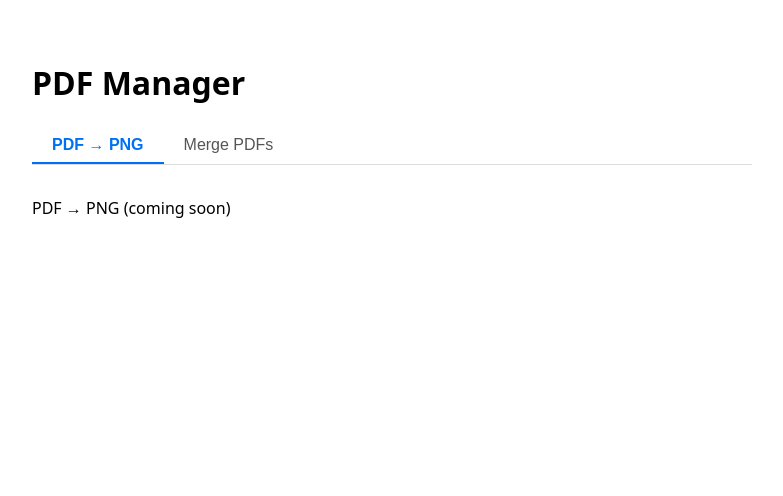
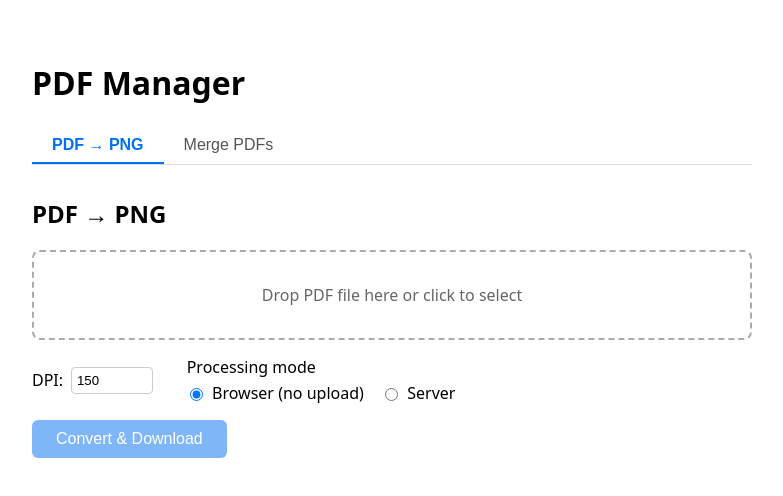
Before and after one commit to dpluscec/pdf2png, a React (Vite) app: page / in a window 1280 px wide. Shown: the top 496 px of the page, without its empty margins (248-1031 px from the left). Built offline with nearby package versions, Linux system fonts and the light colour scheme.

Commit message:
feat: PdfToPng page with browser and server modes

```diff
--- a/src/pages/PdfToPng.tsx
+++ b/src/pages/PdfToPng.tsx
@@ -1,3 +1,148 @@
+import { useState } from 'react';
+import * as pdfjsLib from 'pdfjs-dist';
+import JSZip from 'jszip';
+import FileDropZone from '../components/FileDropZone';
+
+// Point pdfjs at the bundled worker — Vite resolves the URL at build time
+pdfjsLib.GlobalWorkerOptions.workerSrc = new URL(
+  'pdfjs-dist/build/pdf.worker.mjs',
+  import.meta.url
+).toString();
+
+type Mode = 'browser' | 'server';
+type Status = 'idle' | 'processing' | 'done' | 'error';
+
+async function convertBrowser(file: File, dpi: number): Promise<void> {
+  const arrayBuffer = await file.arrayBuffer();
+  const pdf = await pdfjsLib.getDocument({ data: arrayBuffer }).promise;
+  const zip = new JSZip();
+  const scale = dpi / 72;
+
+  for (let i = 1; i <= pdf.numPages; i++) {
+    const page = await pdf.getPage(i);
+    const viewport = page.getViewport({ scale });
+    const canvas = document.createElement('canvas');
+    canvas.width = Math.round(viewport.width);
+    canvas.height = Math.round(viewport.height);
+    const ctx = canvas.getContext('2d')!;
+    await page.render({ canvasContext: ctx, viewport }).promise;
+    const blob = await new Promise<Blob>((resolve) => canvas.toBlob((b) => resolve(b!), 'image/png'));
+    zip.file(`page-${String(i).padStart(3, '0')}.png`, blob);
+    page.cleanup();
+  }
+
+  const content = await zip.generateAsync({ type: 'blob' });
+  triggerDownload(content, `${file.name.replace(/\.pdf$/i, '')}-pages.zip`);
+}
+
+async function convertServer(file: File, dpi: number): Promise<void> {
+  const formData = new FormData();
+  formData.append('file', file);
+  const response = await fetch(`/api/convert?dpi=${dpi}`, { method: 'POST', body: formData });
+  if (!response.ok) {
+    const body = await response.json().catch(() => ({}));
+    throw new Error((body as { error?: string }).error ?? 'Server conversion failed');
+  }
+  const blob = await response.blob();
+  triggerDownload(blob, `${file.name.replace(/\.pdf$/i, '')}-pages.zip`);
+}
+
+function triggerDownload(blob: Blob, filename: string): void {
+  const url = URL.createObjectURL(blob);
+  const a = document.createElement('a');
+  a.href = url;
+  a.download = filename;
+  a.click();
+  setTimeout(() => URL.revokeObjectURL(url), 100);
+}
+
 export default function PdfToPng() {
-  return <p>PDF → PNG (coming soon)</p>;
+  const [file, setFile] = useState<File | null>(null);
+  const [dpi, setDpi] = useState(150);
+  const [mode, setMode] = useState<Mode>('browser');
+  const [status, setStatus] = useState<Status>('idle');
+  const [error, setError] = useState('');
+
+  const handleFile = (files: File[]) => {
+    setFile(files[0]);
+    setStatus('idle');
+    setError('');
+  };
+
+  const handleConvert = async () => {
+    if (!file) return;
+    setStatus('processing');
+    setError('');
+    try {
+      if (mode === 'browser') {
+        await convertBrowser(file, dpi);
+      } else {
+        await convertServer(file, dpi);
+      }
+      setStatus('done');
+    } catch (err) {
+      setError(err instanceof Error ? err.message : 'Unknown error');
+      setStatus('error');
+    }
+  };
+
+  return (
+    <div>
+      <h2 style={{ marginTop: 0 }}>PDF → PNG</h2>
+      <FileDropZone onFiles={handleFile} />
+      {file && <p style={{ margin: '0 0 1rem', color: '#555' }}>Selected: {file.name}</p>}
+
+      <div style={{ display: 'flex', alignItems: 'center', gap: '2rem', marginBottom: '1rem', flexWrap: 'wrap' }}>
+        <label style={{ display: 'flex', alignItems: 'center', gap: '0.5rem' }}>
+          DPI:
+          <input
+            type="number"
+            value={dpi}
+            min={72}
+            max={600}
+            onChange={(e) => setDpi(Math.min(600, Math.max(72, Number(e.target.value))))}
+            style={{ width: 70, padding: '0.3rem', border: '1px solid #ccc', borderRadius: 4 }}
+          />
+        </label>
+
+        <fieldset style={{ border: 'none', padding: 0, margin: 0 }}>
+          <legend style={{ fontWeight: 500, marginBottom: '0.25rem' }}>Processing mode</legend>
+          <div style={{ display: 'flex', gap: '1rem' }}>
+            {(['browser', 'server'] as Mode[]).map((m) => (
+              <label key={m} style={{ display: 'flex', alignItems: 'center', gap: '0.4rem', cursor: 'pointer' }}>
+                <input
+                  type="radio"
+                  name="mode"
+                  value={m}
+                  checked={mode === m}
+                  onChange={() => setMode(m)}
+                />
+                {m === 'browser' ? 'Browser (no upload)' : 'Server'}
+              </label>
+            ))}
+          </div>
+        </fieldset>
+      </div>
+
+      <button
+        onClick={handleConvert}
+        disabled={!file || status === 'processing'}
+        style={{
+          padding: '0.6rem 1.5rem',
+          background: '#0070f3',
+          color: '#fff',
+          border: 'none',
+          borderRadius: 6,
+          cursor: !file || status === 'processing' ? 'not-allowed' : 'pointer',
+          opacity: !file || status === 'processing' ? 0.5 : 1,
+          fontSize: '1rem',
+        }}
+      >
+        {status === 'processing' ? 'Converting…' : 'Convert & Download'}
+      </button>
+
+      {status === 'done' && <p style={{ color: 'green', marginTop: '1rem' }}>Done! Check your downloads.</p>}
+      {status === 'error' && <p style={{ color: 'red', marginTop: '1rem' }}>Error: {error}</p>}
+    </div>
+  );
 }
```
